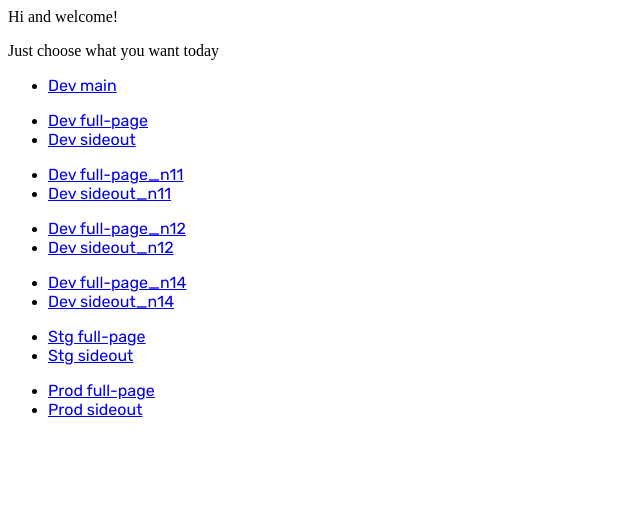
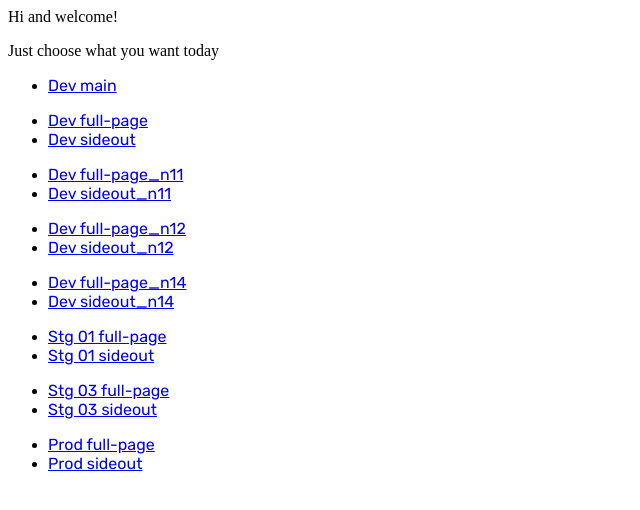
Before and after one commit to nataliaAnashkevich/nataliaAnashkevich.github.io-RQP, a plain HTML site: page index.html in a window 1280 px wide. Shown: the whole page, without its empty margins (0-640 px from the left). Drawn offline with Linux system fonts and the light colour scheme.

Commit message:
Update index.html

```diff
--- a/index.html
+++ b/index.html
@@ -28,8 +28,12 @@
       <li><a href="https://nataliaanashkevich.github.io/nataliaAnashkevich.github.io-RQP/dev_n14_sideout.html">Dev sideout_n14</a></li>
     </ul>
     <ul>
-      <li><a href="https://nataliaanashkevich.github.io/nataliaAnashkevich.github.io-RQP/stg1_fullPageView.html">Stg full-page</a></li>
-      <li><a href="https://nataliaanashkevich.github.io/nataliaAnashkevich.github.io-RQP/stg1_sideout.html">Stg sideout</a></li>
+      <li><a href="https://nataliaanashkevich.github.io/nataliaAnashkevich.github.io-RQP/stg1_fullPageView.html">Stg 01 full-page</a></li>
+      <li><a href="https://nataliaanashkevich.github.io/nataliaAnashkevich.github.io-RQP/stg1_sideout.html">Stg 01 sideout</a></li>
+    </ul>
+    <ul>
+      <li><a href="https://nataliaanashkevich.github.io/nataliaAnashkevich.github.io-RQP/stg_03_fullPageView.html">Stg 03 full-page</a></li>
+      <li><a href="https://nataliaanashkevich.github.io/nataliaAnashkevich.github.io-RQP/stg_03_sideout.html">Stg 03 sideout</a></li>
     </ul>
     <ul>
       <li><a href="https://nataliaanashkevich.github.io/nataliaAnashkevich.github.io-RQP/prod1_fullPageView.html">Prod full-page</a></li>
```
